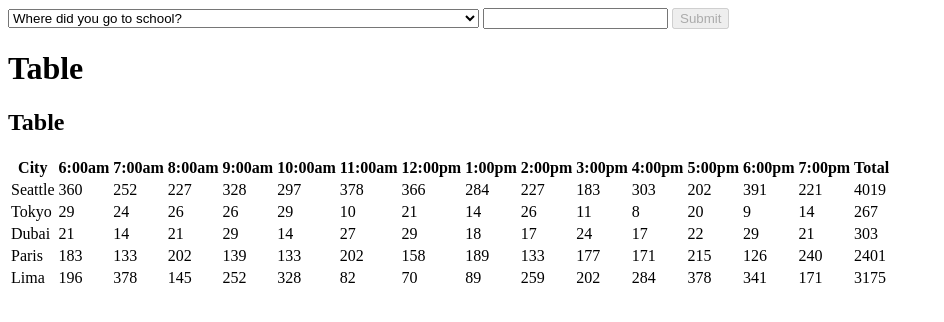
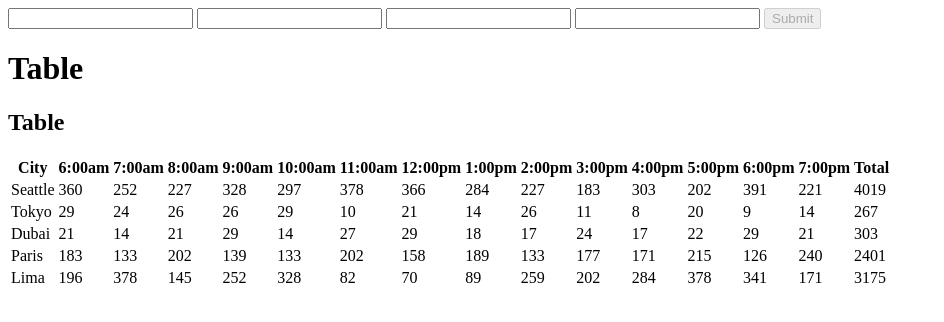
Before and after one commit to c0d3cisco/SalmonCookies-Svelte, a SvelteKit app: page / in a window 1280 px wide. Shown: the top 322 px of the page, without its empty margins (0-944 px from the left). Built offline with nearby package versions, Linux system fonts and the light colour scheme.

Commit message:
commiting merged code

```diff
--- a/src/routes/+page.svelte
+++ b/src/routes/+page.svelte
@@ -2,70 +2,48 @@
 	import Table from './table.svelte';
 
 	let array = [
-		{ cityName: 'FirstEntered', minCustomer: 23, maxCustomer: 65, avgCookieSaleHour: 6.3 },
-		{ cityName: 'SecondEntered', minCustomer: 3, maxCustomer: 24, avgCookieSaleHour: 1.2 },
-		{ cityName: 'SecondEntered', minCustomer: 3, maxCustomer: 24, avgCookieSaleHour: 1.2 },
-		{ cityName: 'SecondEntered', minCustomer: 3, maxCustomer: 24, avgCookieSaleHour: 1.2 },
-		{ cityName: 'SecondEntered', minCustomer: 3, maxCustomer: 24, avgCookieSaleHour: 1.2 },
-	]
-
-	let questions = [
-		{
-			id: 1,
-			text: `Where did you go to school?`
-		},
-		{
-			id: 2,
-			text: `What is your mother's name?`
-		},
-		{
-			id: 3,
-			text: `What is another personal fact that an attacker could easily find with Google?`
-		}
 	];
 
-	let selected;
+	let cityName;
+	let minCustomer;
+	let maxCustomer;
+	let avgCookieSaleHour;
+	$: minCustomer = minCustomer > maxCustomer ? maxCustomer : minCustomer;
 
-	let answer = '';
-
-	function handleSubmit() {
-		alert(
-			`answered question ${selected.id} (${selected.text}) with "${answer}"`
-		);
+	function handleSubmit(e) {
+		array = array.filter((city) => city.cityName === cityName).length
+			? array.map((city) =>
+					city.cityName === cityName
+						? { cityName, minCustomer, maxCustomer, avgCookieSaleHour }
+						: city
+			  )
+			: [...array, { cityName, minCustomer, maxCustomer, avgCookieSaleHour }];
 	}
 
+	function handleScroll(event) {
+		event.target.value = parseFloat(event.target.value) + event.deltaY * 0.01;
+	}
 </script>
 
 <!-- <main> include this later -->
 
 <!-- <Form /> Future Form -->
 <form on:submit|preventDefault={handleSubmit}>
-		<select
-			bind:value={selected}
-			on:change={() => (answer = '')}
-		>
-			{#each questions as question}
-				<option value={question}>
-					{question.text}
-				</option>
-			{/each}
-		</select>
+	<input bind:value={cityName} />
+	<input type="number" min="0" step="0.1" bind:value={avgCookieSaleHour} on:wheel={handleScroll} />
+	<input type="number" min="0" step="0.1" bind:value={maxCustomer} on:wheel={handleScroll} />
+	<input type="number" min="0" step="0.1" bind:value={minCustomer} on:wheel={handleScroll} />
 
-		<input bind:value={answer} />
-
-		<button disabled={!answer} type="submit">
+	<button disabled={!(minCustomer && maxCustomer && avgCookieSaleHour)} type="submit">
 		Submit
 	</button>
 </form>
 
 <div class="container">
-
 	<h1>Table</h1>
 
 	<Table cityObjArr={array} />
-
 </div>
-
 
 <style>
 	/* Your CSS code goes here */
```
Lines whose indentation alone changed are shown as unchanged.
